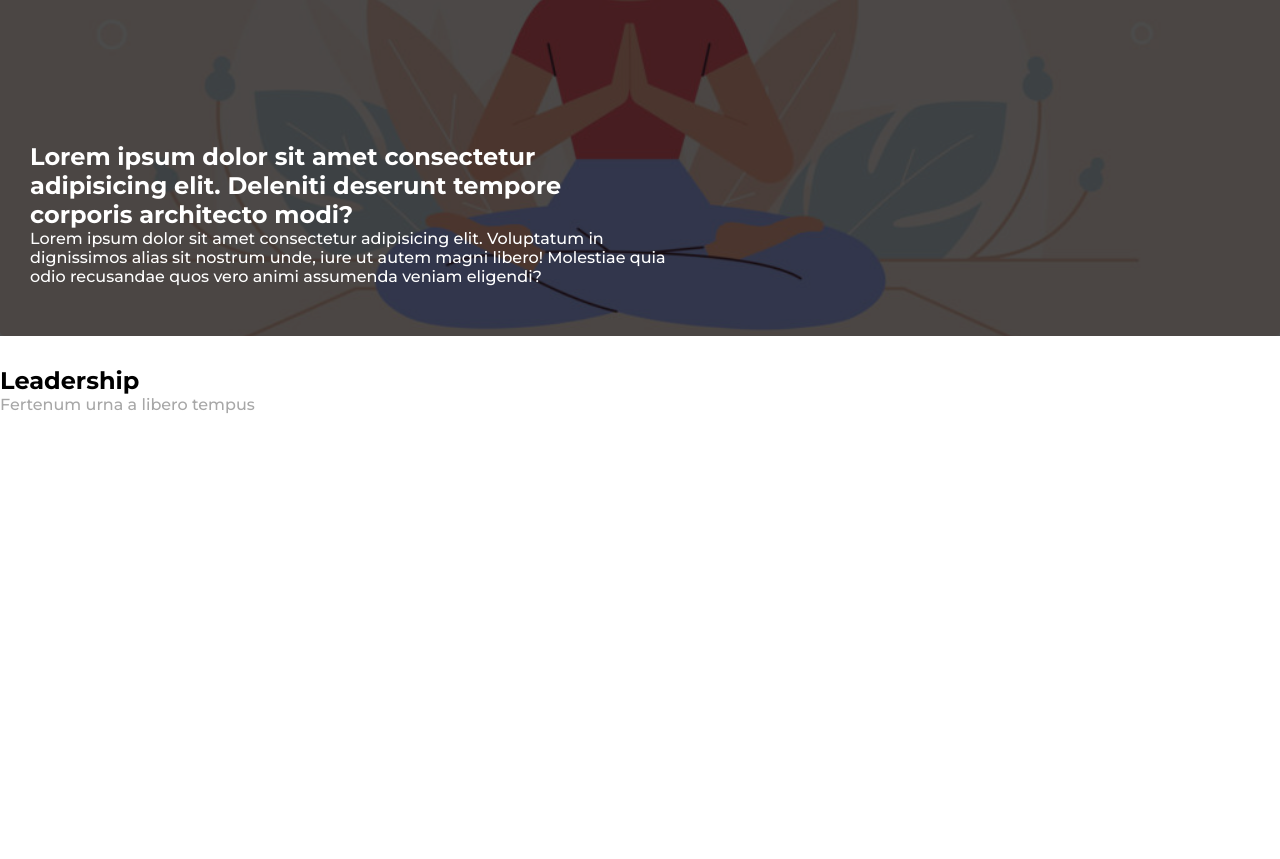
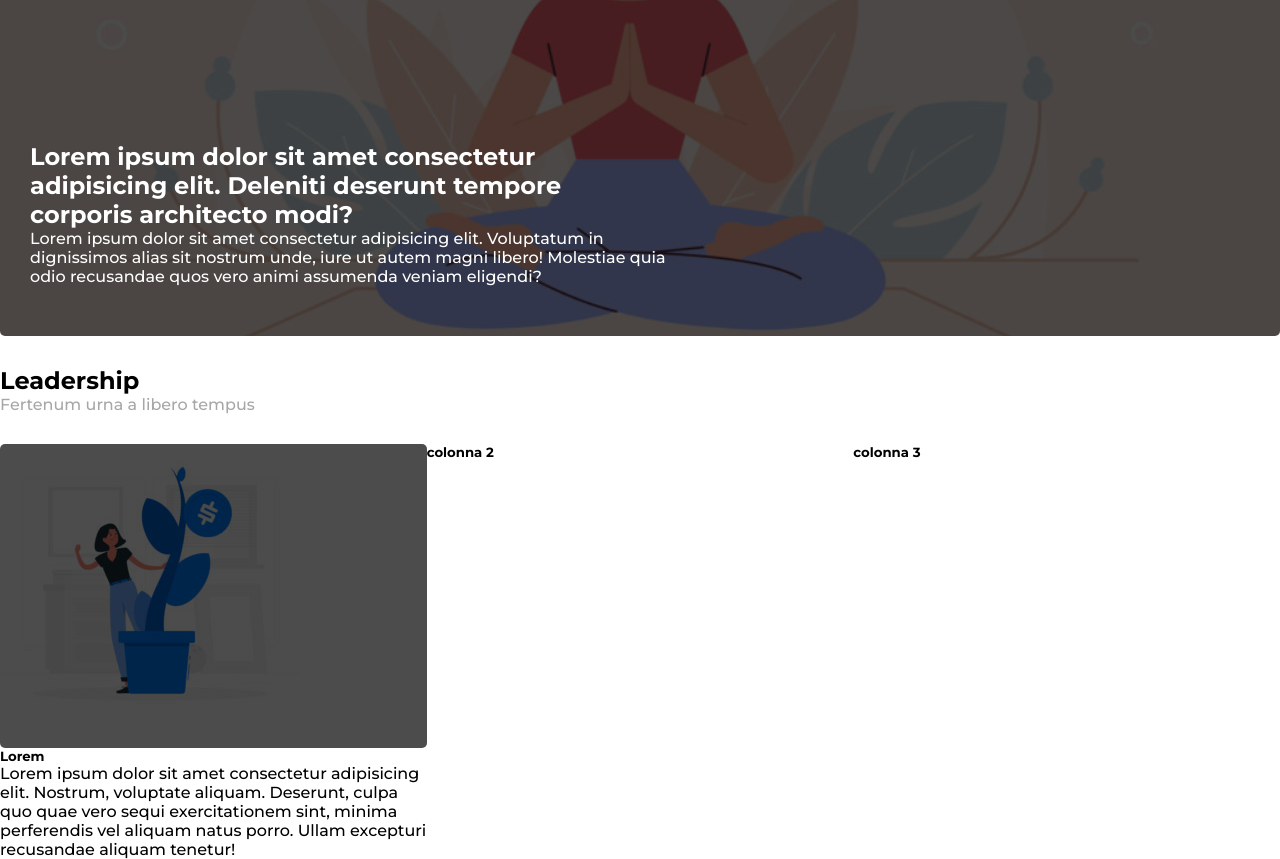
Before and after one commit to Maurizio-P/htmlcss-wp, a plain HTML site: page index.html in a window 1280 px wide. Shown: the part 485-1344 px from the top of the page. Before the commit the page ends 929 px from the top, so only its background shows below. Drawn offline with Linux system fonts and the light colour scheme.

Commit message:
completata colonna 1

```diff
--- a/css/styles.css
+++ b/css/styles.css
@@ -7,6 +7,7 @@
 
 nav ul {
     padding: 30px 0;
+    margin-left: -10px;
 }
 
 nav ul li {
@@ -63,6 +64,19 @@ color: rgb(167, 167, 167);
     border-radius: 5px;
 }
 
+.main-article .col {
+    width: calc(100% / 3);
+    position: relative;
+}
+
+.main-article img {
+    max-width: 100%;
+}
+
+.img-article {
+    position: relative;
+}
+
 .overlay {
     background-color: rgba(0, 0, 0, 0.7);
     position: absolute;
@@ -70,4 +84,15 @@ color: rgb(167, 167, 167);
     bottom: 0;
     right: 0;
     left: 0;
+    border-radius: 5px;
 }
+
+.clearfix::after {
+    content: "";
+    display: table;
+    clear: both;
+}
+
+.float-left {
+    float: left;
+}
--- a/index.html
+++ b/index.html
@@ -40,6 +40,23 @@
                 <h1>Leadership</h1>
                 <p>Fertenum urna a libero tempus</p>
             </section>
+
+            <div class="main-article clearfix">
+                <div class="col float-left">
+                        <div class="img-article">
+                            <div class="overlay"></div>
+                            <img src="img/img-1.jpg" alt="img1">
+                        </div>
+                    <h5>Lorem</h5>
+                    <p>Lorem ipsum dolor sit amet consectetur adipisicing elit. Nostrum, voluptate aliquam. Deserunt, culpa quo quae vero sequi exercitationem sint, minima perferendis vel aliquam natus porro. Ullam excepturi recusandae aliquam tenetur!</p>
+                </div>
+                <div class="col float-left">
+                    <h5>colonna 2</h5>
+                </div>
+                <div class="col float-left">
+                    <h5>colonna 3</h5>
+                </div>
+            </div>
         </div>
     </main>
     <footer></footer>
```
